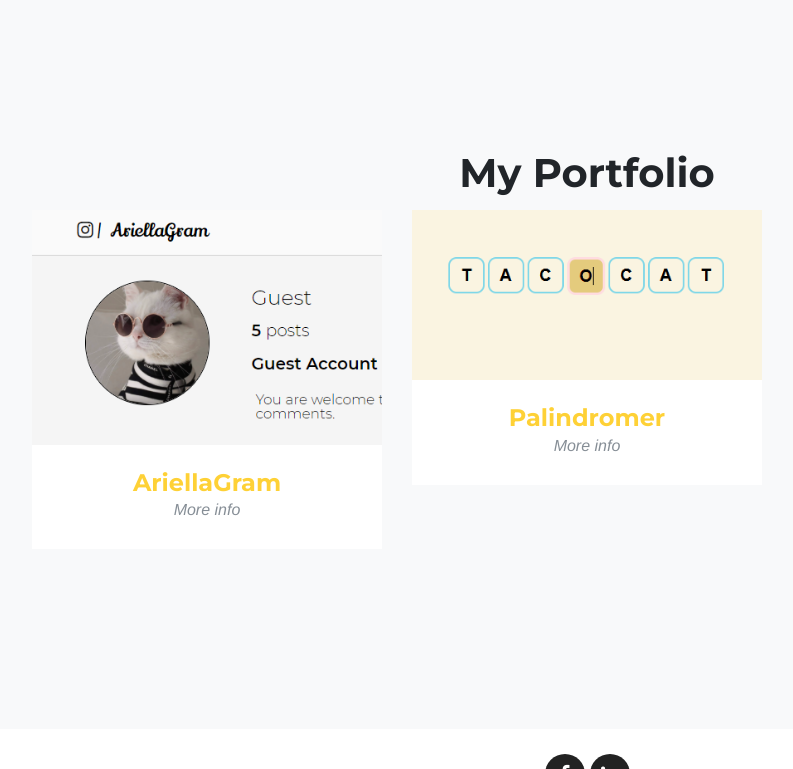
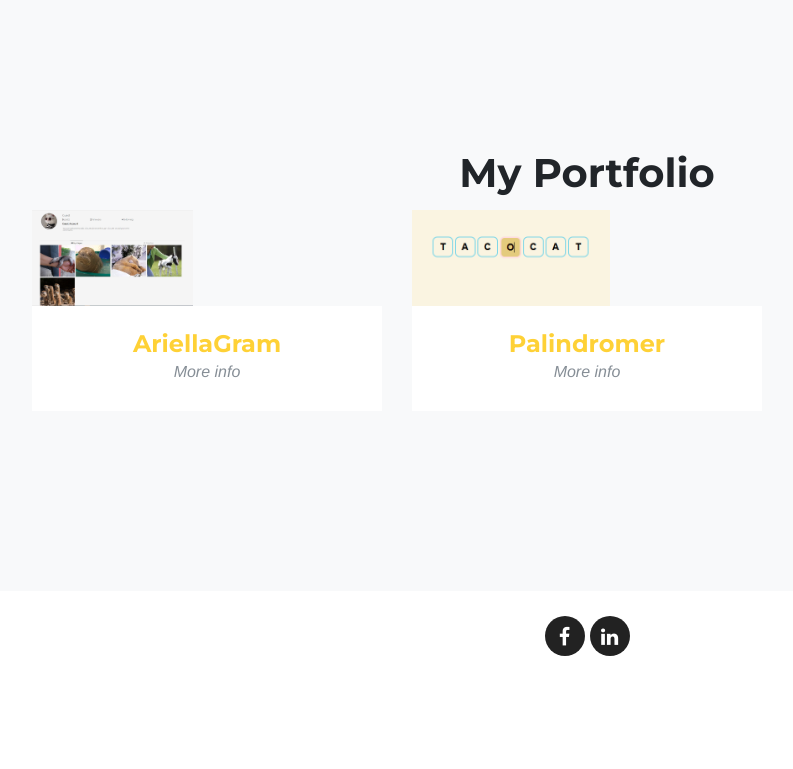
Before and after one commit to Ariellaw/Ariellaw.github.io, a PHP site: page / in a window 1280 px wide. Shown: the part 1059-1828 px from the top of the page, without its empty margins (53-846 px from the left). After the commit the page ends 1715 px from the top, so only its background shows below. Run offline with PHP 8.4, Linux system fonts and the light colour scheme; some web fonts are replaced.

Commit message:
changed image and palindromer default palindrom

```diff
--- a/css/ca-gallery.css
+++ b/css/ca-gallery.css
@@ -38,6 +38,12 @@ h6 {
   font-weight: 700;
   font-family: "Montserrat", "Helvetica Neue", Helvetica, Arial, sans-serif;
   /* text-transform: uppercase; */
+}
+
+@media (max-width: 950px){
+  h4{
+    font-size: 27px;
+  }
 }
 
 section {
@@ -925,3 +931,7 @@ fieldset[disabled] .btn-xl:hover {
   color: #fed136;
   background-color: white;
 }
+
+.img-size{
+  height: 6rem;
+}
--- a/js/main.js
+++ b/js/main.js
@@ -19,7 +19,7 @@ function renderProjs() {
           <i class="fa fa-plus fa-3x"></i>
         </div>
       </div>
-      <img class="img-fluid" src=${proj.imgUrl} alt="">
+      <img class="img-fluid img-size" src=${proj.imgUrl} alt="">
     </a>
     <div class="portfolio-caption">
      <a target="_blank" href=${proj.link}><h4>${proj.name}</h4></a>
--- a/js/offCanvas.js
+++ b/js/offCanvas.js
@@ -7,7 +7,7 @@ $(document).ready(function () {
     $('#successMessage').addClass('notDisplayed');
     $('#failureMessage').addClass('notDisplayed');
 
-    var max = 200
+    var max = 300
     var len = $(this).val().length
     if (len >= max) {
       $('#characterLeft').text('You have reached the limit')
--- a/js/service.js
+++ b/js/service.js
@@ -4,7 +4,7 @@ var gProjs = [
     name: "AriellaGram",
     title: "My own version of Instagram built with Vue",
     description: `This is my first fullstack project.  I used Vue, Node.js and MongoDB.  It is my imitation of Instagram.`,
-    imgUrl: "img/portfolio/ariellaGram.jpg",
+    imgUrl: "img/portfolio/ariellaGram.png",
     link: "https://ariellagram.herokuapp.com/#/",
     framework: "Vue",
     labels: ["Vue", "keyboard events"]
```
Also changed, not shown: img/portfolio/ariellaGram.png (added).
